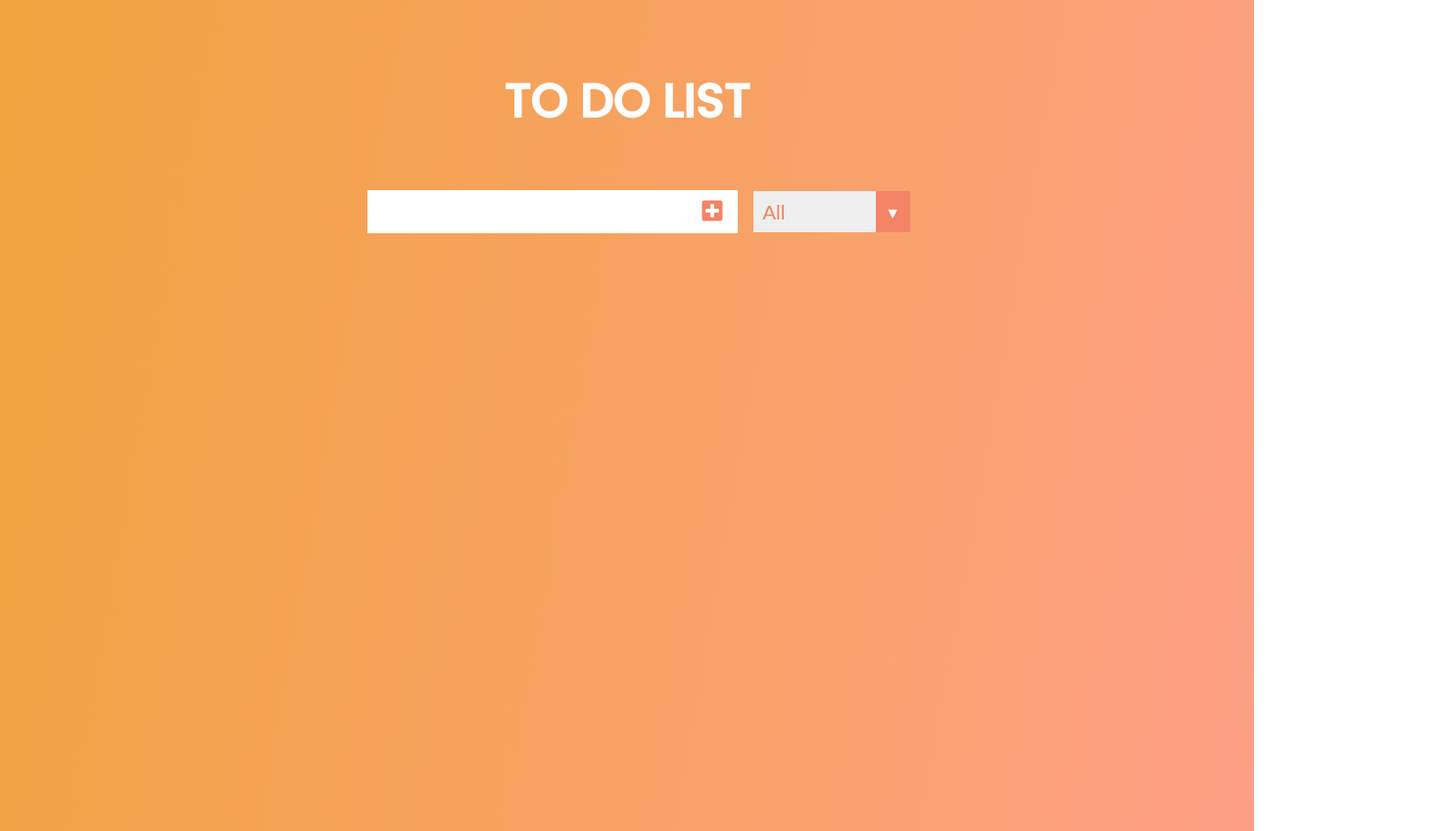
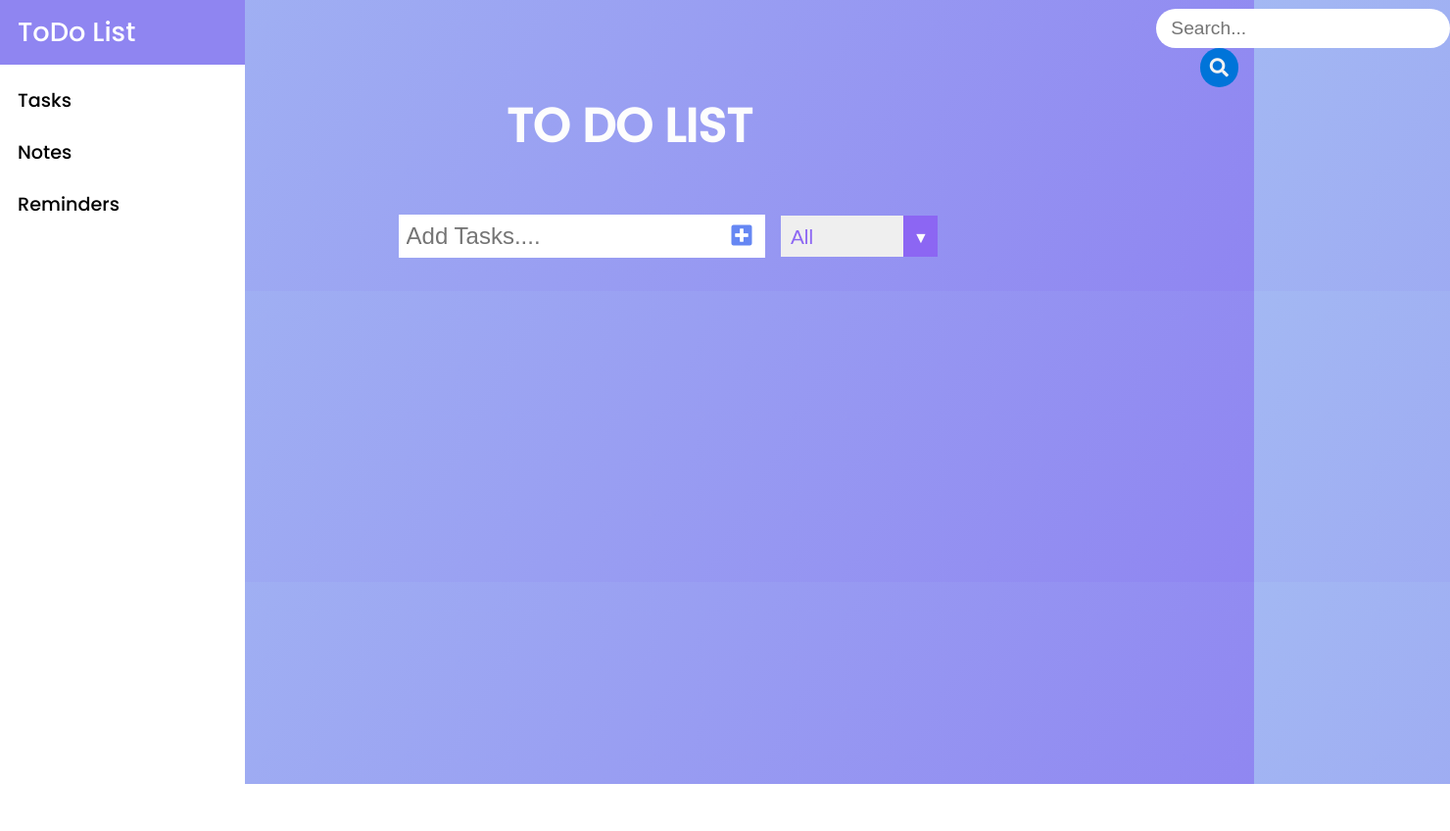
Before and after one commit to LayShah5300/Todolist, a plain HTML site: page index.html in a window 1280 px wide. Shown: the whole page at 98% size, 1480 px wide, since content can reach past the window. After the commit the page ends 800 px from the top, so only its background shows below. Drawn offline with Linux system fonts and the light colour scheme.

Commit message:
search bar and side bar added

```diff
--- a/index.html
+++ b/index.html
@@ -14,13 +14,40 @@
 </head>
 <body class="body">
 
+    <nav class="nav">
+        <a href="/" class="nav-first" href="#myBtn">ToDo List</a>
+        <a href="/posts" class="nav__link" >Tasks</a>
+        <a href="/notes" class="nav__link">Notes</a>
+        <a href="/settings" class="nav__link" >Reminders</a>
+    </nav>
+
+    <!-- Topbar Search -->
+
+
+<div class="searchh">
+    <form action="#">
+        <input type="text" placeholder=" Search..." name="searchh">
+        <button>
+            <i class="fa fa-search" style="font-size: 1.2rem;">
+            </i>
+        </button>
+    </form>
+</div>
+
+
+
+    <!-- End of Topbar -->
+
+
+
     <header class="header">
+
         <h1>TO DO LIST</h1>
     </header>
 
     <form class="form">
-        <input type="text" class="todo-input form-input"></input>
-        <button class ="todo-button form-button form__button" type="submit">
+        <input type="text" class="todo-input form-input" placeholder="Add Tasks...."></input>
+        <button class ="todo-button form-button form__button" id=mybtn type="submit">
             <i class="fas fa-plus-square" ></i>
         </button>
 
--- a/style.css
+++ b/style.css
@@ -4,16 +4,52 @@
     box-sizing: border-box;
 }
 .body{
-    background-image: linear-gradient(100deg,#f1a43f,#fda085);
+     --nav-width: 250px;
+    background-image: linear-gradient(120deg,#a3b8f3,#8f85f1);
     color:rgb(253, 253, 253);
     font-family: "Poppins", sans-serif;
-    min-height: 100vh;
+    /* min-height: 100vh; */
+}
+.nav {
+    position: fixed;
+    top: 0;
+    left: 0;
+    width: var(--nav-width);
+    height: 100vh;
+    background: white;
+}
+
+.nav-first{
+    top: 0;
+    background-color: #8f85f1;
+     font-size: 1.7rem;
+    /* margin-top: 0.5rem; */
+    display: block;
+    padding: 12px 18px;
+    text-decoration: none;
+    color: white;
+    font-weight: 500;
+    margin-bottom: 10px;
+}
+.nav__link {
+    font-size: 1.2rem;
+    /* margin-top: 0.5rem; */
+    display: block;
+    padding: 12px 18px;
+    text-decoration: none;
+    color: black;
+    font-weight: 500;
+}
+
+.nav__link:hover {
+    background: #52b3e7;
 }
 .header{
-    margin-top: 6vh;
+    margin-top: 3vh;
     font-size: 1.5rem;
 }
 .header,.form{
+    margin-left: 60px;
     min-height: 14vh;
     display: flex;
     justify-content: center;
@@ -33,14 +69,16 @@
 }
 .form-button{
     min-width: 4%;
-    color: #f38466;
+    color: #6687f3;
+    /* #f38466 */
     background: white;
     cursor: pointer;
     transition: all 0.3s ease;
 }
 .form__button:hover{
 color: white;
-background-color:#f38466 ;
+background-color:#8c66f3 ;
+/* #f38466 */
 }
 
 .todo-container{
@@ -117,7 +155,7 @@ select{
 
 select{
     font-size: 1.3rem;
-    color: #f38466;
+    color: #8c66f3;
     width: 10rem;
     cursor: pointer;
     padding: 0.6rem;
@@ -125,7 +163,7 @@ select{
 
 .select::after{
     content: "\25BC";
-    background-color: #f38466;
+    background-color: #8c66f3;
     position: absolute;
     top: 0;
     right: 0;
@@ -136,5 +174,37 @@ select{
 
 .select:hover::after{
     background: white;
-    color: #f38466;
+    color: #8c66f3;
 }
+
+/*Search Bar */
+
+/* new search bar */
+.searchh input[type=text]{
+        width:300px;
+        font-size: 1.2rem;
+        height:40px;
+        padding-left: 10px ;
+        border-radius:25px;
+        border: none;
+        top: 0;
+        margin-left: 1180px;
+    }
+
+    .searchh{
+        margin-top: 9px;
+       top: 0;
+    }
+
+    .searchh button{
+        height: 40px;
+        background-color: #0074D9;
+        color: #f2f2f2;
+        float: right;
+        border-radius: 2rem;
+        padding: 5px 10px;
+        margin-right: 16px;
+        font-size: 12px;
+        border: none;
+        cursor: pointer;
+    }
```
